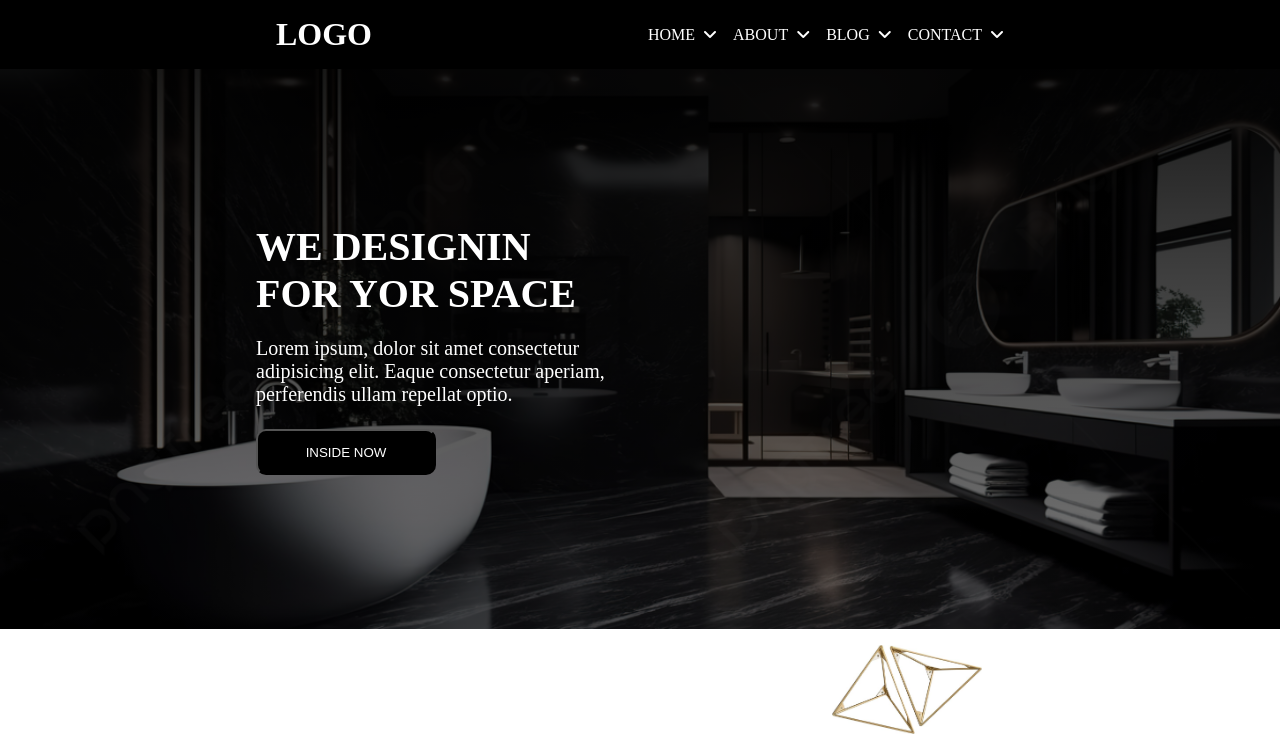
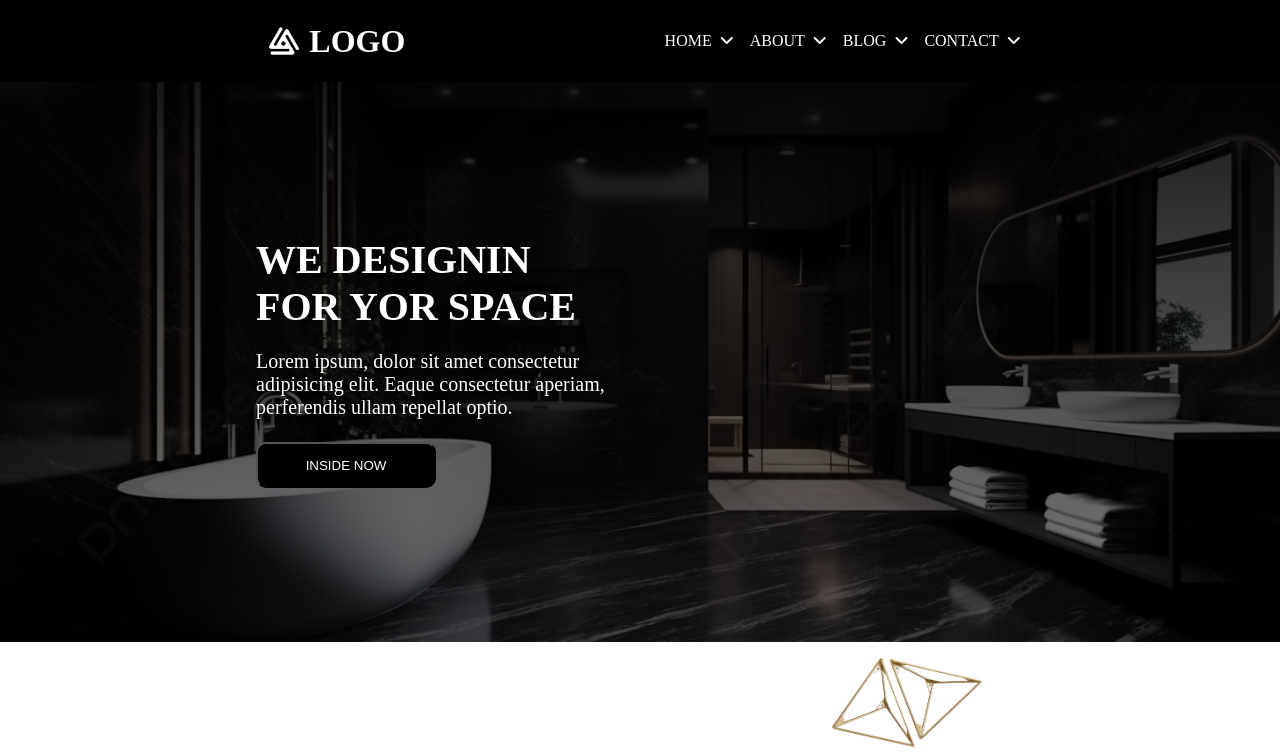
Before and after one commit to Daniel-Ferreira-2004/Prova-Web, a plain HTML site: page index.html in a window 1280 px wide. Shown: the top 754 px of the page. Drawn offline with Linux system fonts and the light colour scheme.

Commit message:
Adicionado uma Logo

```diff
--- a/index.html
+++ b/index.html
@@ -13,6 +13,7 @@
 <body>
     <header>
         <div class="logo">
+            <img src="img/logo.avif" alt="Logo" width="50px">
             <h1>LOGO</h1>
         </div>
         <nav class="nav-principal">
--- a/style.css
+++ b/style.css
@@ -13,7 +13,11 @@ header {
     justify-content: space-evenly;
     align-items: center;
 }
-
+.logo {
+    display: flex;
+    justify-content: center;
+    align-items: center;
+}
 .nav-principal ul {
     display: flex;
 }
```
Also changed, not shown: img/logo.avif (added), img/logo.jpg (added).
